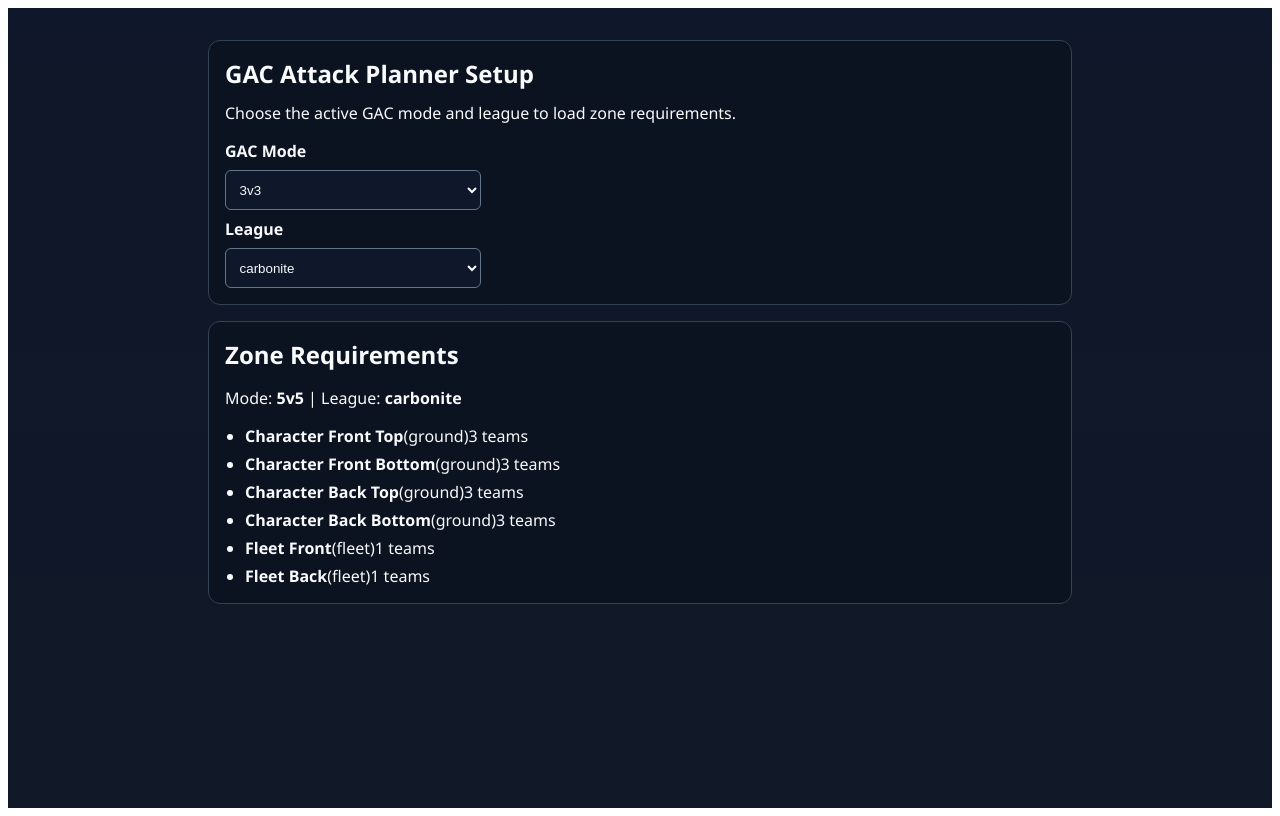
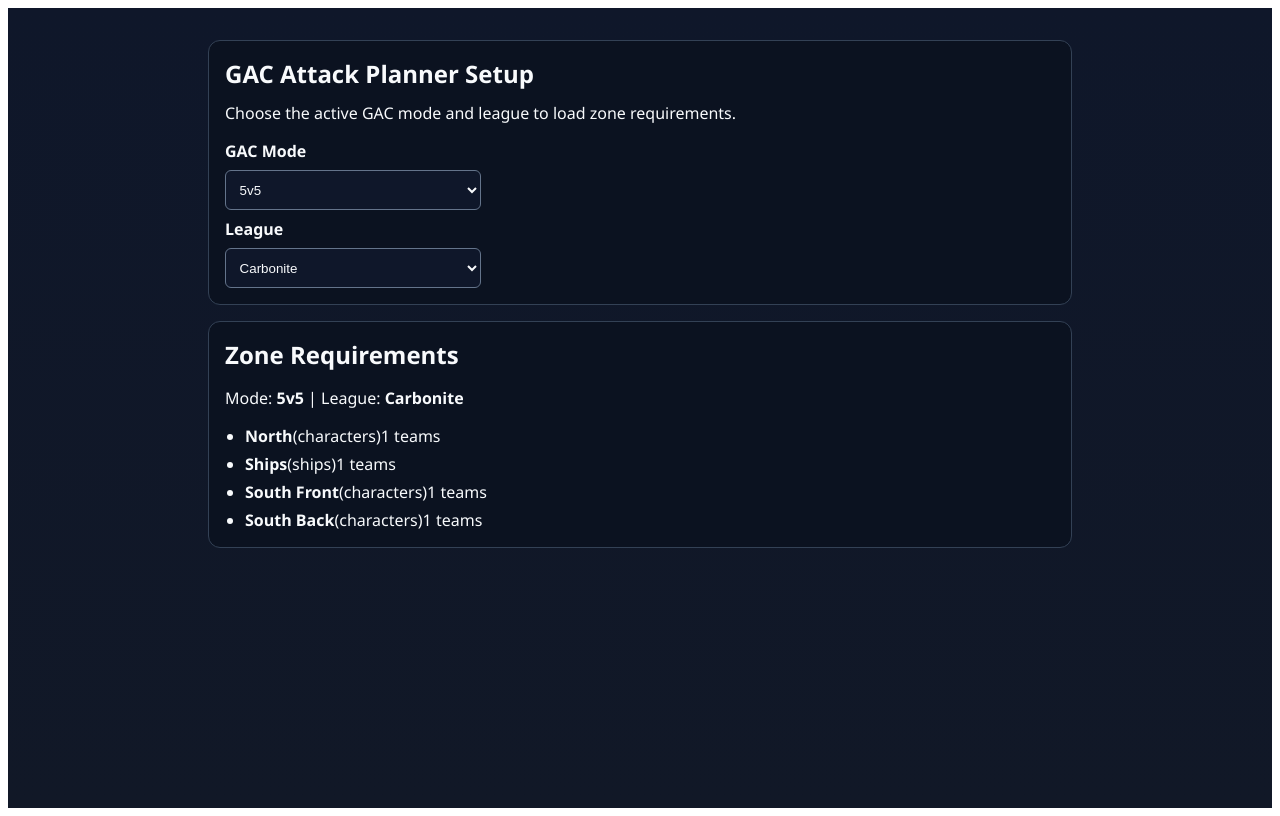
Before and after one commit to andyschott/swgoh-utils, an Angular app: page / in a window 1280 px wide. Built offline with nearby package versions, Linux system fonts and the light colour scheme.

Commit message:
fix zone requirements

```diff
--- a/src/app/features/planner-setup/planner-setup.html
+++ b/src/app/features/planner-setup/planner-setup.html
@@ -12,7 +12,7 @@
         (change)="onModeChanged($event)"
       >
         @for (mode of gacModes; track mode) {
-          <option [value]="mode">{{ mode }}</option>
+          <option [value]="mode" [selected]="mode === selectedMode()">{{ mode }}</option>
         }
       </select>
 
@@ -24,7 +24,9 @@
         (change)="onLeagueChanged($event)"
       >
         @for (league of leagues; track league) {
-          <option [value]="league">{{ league }}</option>
+          <option [value]="league" [selected]="league === selectedLeague()">
+            {{ formatLeague(league) }}
+          </option>
         }
       </select>
     </form>
@@ -34,7 +36,7 @@
     <h2 id="requirements-title">Zone Requirements</h2>
     <p>
       Mode: <strong>{{ plannerRules().mode }}</strong>
-      | League: <strong>{{ plannerRules().league }}</strong>
+      | League: <strong>{{ formatLeague(plannerRules().league) }}</strong>
     </p>
 
     <ul>
--- a/src/app/features/planner-setup/planner-setup.ts
+++ b/src/app/features/planner-setup/planner-setup.ts
@@ -46,4 +46,8 @@ export class PlannerSetup {
 
     this.selectedLeague.set(league);
   }
+
+  protected formatLeague(league: League): string {
+    return league.charAt(0).toUpperCase() + league.slice(1);
+  }
 }
--- a/src/app/gac/planner-rules.ts
+++ b/src/app/gac/planner-rules.ts
@@ -1,7 +1,7 @@
 import { GacMode } from './gac-mode.enum';
 import { League } from './league.enum';
 
-export type ZoneType = 'ground' | 'fleet';
+export type ZoneType = 'characters' | 'ships';
 
 export interface ZoneRequirement {
   zoneId: string;
@@ -16,41 +16,44 @@ export interface PlannerRules {
   zones: readonly ZoneRequirement[];
 }
 
-const groundSlotsByLeague: Readonly<Record<League, number>> = {
-  [League.Carbonite]: 3,
-  [League.Bronzium]: 4,
-  [League.Chromium]: 4,
-  [League.Aurodium]: 5,
-  [League.Kyber]: 5,
+const zoneTemplate = [
+  { zoneId: 'north', label: 'North', type: 'characters' },
+  { zoneId: 'ships', label: 'Ships', type: 'ships' },
+  { zoneId: 'south-front', label: 'South Front', type: 'characters' },
+  { zoneId: 'south-back', label: 'South Back', type: 'characters' },
+] as const satisfies readonly Omit<ZoneRequirement, 'slots'>[];
+
+type ZoneId = (typeof zoneTemplate)[number]['zoneId'];
+type SlotMap = Readonly<Record<ZoneId, number>>;
+type LeagueSlotMap = Readonly<Record<League, SlotMap>>;
+type ModeSlotMap = Readonly<Record<GacMode, LeagueSlotMap>>;
+
+const slotMapByMode: ModeSlotMap = {
+  [GacMode.FiveVFive]: {
+    [League.Carbonite]: { north: 1, 'south-front': 1, 'south-back': 1, ships: 1 },
+    [League.Bronzium]: { north: 2, 'south-front': 2, 'south-back': 1, ships: 1 },
+    [League.Chromium]: { north: 3, 'south-front': 2, 'south-back': 2, ships: 2 },
+    [League.Aurodium]: { north: 3, 'south-front': 3, 'south-back': 3, ships: 2 },
+    [League.Kyber]: { north: 4, 'south-front': 4, 'south-back': 3, ships: 3 },
+  },
+  [GacMode.ThreeVThree]: {
+    [League.Carbonite]: { north: 1, 'south-front': 1, 'south-back': 1, ships: 1 },
+    [League.Bronzium]: { north: 2, 'south-front': 3, 'south-back': 2, ships: 1 },
+    [League.Chromium]: { north: 3, 'south-front': 4, 'south-back': 3, ships: 2 },
+    [League.Aurodium]: { north: 4, 'south-front': 5, 'south-back': 4, ships: 2 },
+    [League.Kyber]: { north: 5, 'south-front': 5, 'south-back': 5, ships: 3 },
+  },
 };
 
-const fleetSlotsByLeague: Readonly<Record<League, number>> = {
-  [League.Carbonite]: 1,
-  [League.Bronzium]: 1,
-  [League.Chromium]: 2,
-  [League.Aurodium]: 2,
-  [League.Kyber]: 2,
-};
-
-const zoneTemplate: readonly Omit<ZoneRequirement, 'slots'>[] = [
-  { zoneId: 'character-front-top', label: 'Character Front Top', type: 'ground' },
-  { zoneId: 'character-front-bottom', label: 'Character Front Bottom', type: 'ground' },
-  { zoneId: 'character-back-top', label: 'Character Back Top', type: 'ground' },
-  { zoneId: 'character-back-bottom', label: 'Character Back Bottom', type: 'ground' },
-  { zoneId: 'fleet-front', label: 'Fleet Front', type: 'fleet' },
-  { zoneId: 'fleet-back', label: 'Fleet Back', type: 'fleet' },
-];
-
 export function getPlannerRules(mode: GacMode, league: League): PlannerRules {
-  const groundSlots = groundSlotsByLeague[league];
-  const fleetSlots = fleetSlotsByLeague[league];
+  const slotMap = slotMapByMode[mode][league];
 
   return {
     mode,
     league,
     zones: zoneTemplate.map((zone): ZoneRequirement => ({
       ...zone,
-      slots: zone.type === 'ground' ? groundSlots : fleetSlots,
+      slots: slotMap[zone.zoneId],
     })),
   };
 }
```
Also changed, not shown: 2 other files (tests, documents, lock files or other folders).
